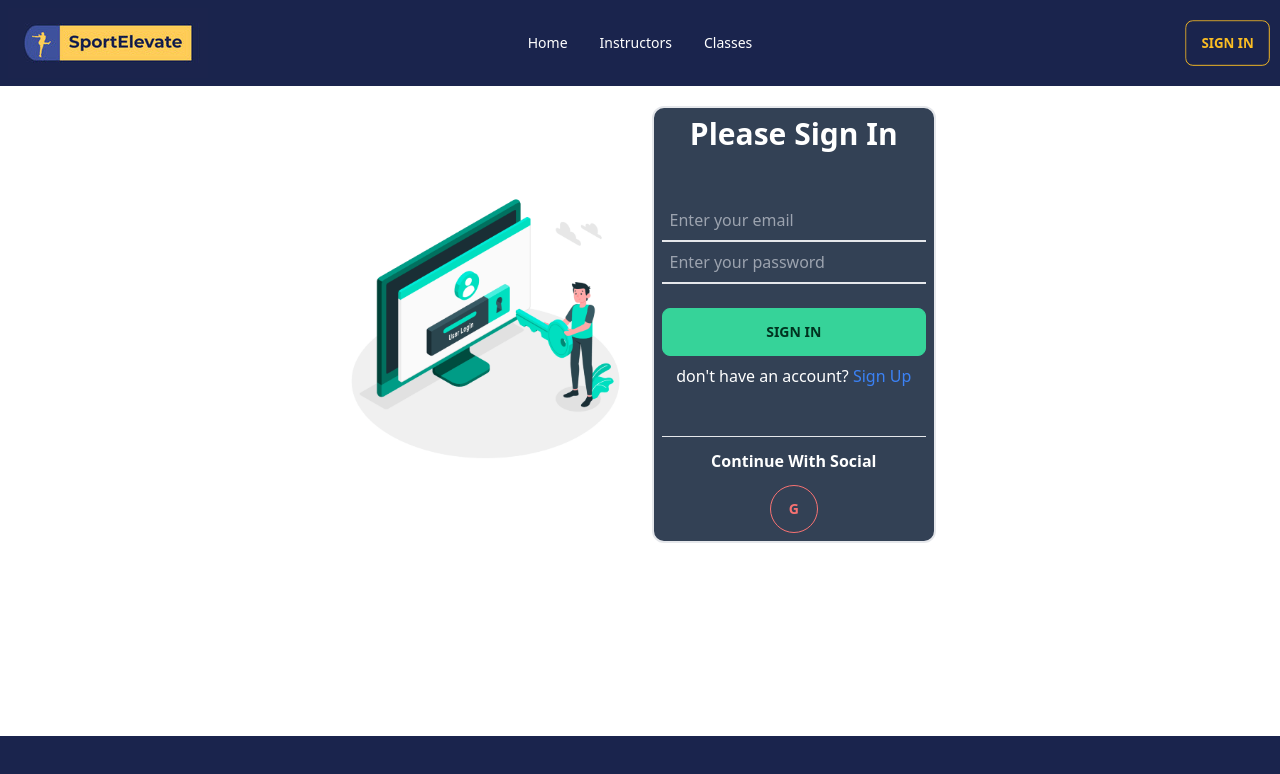
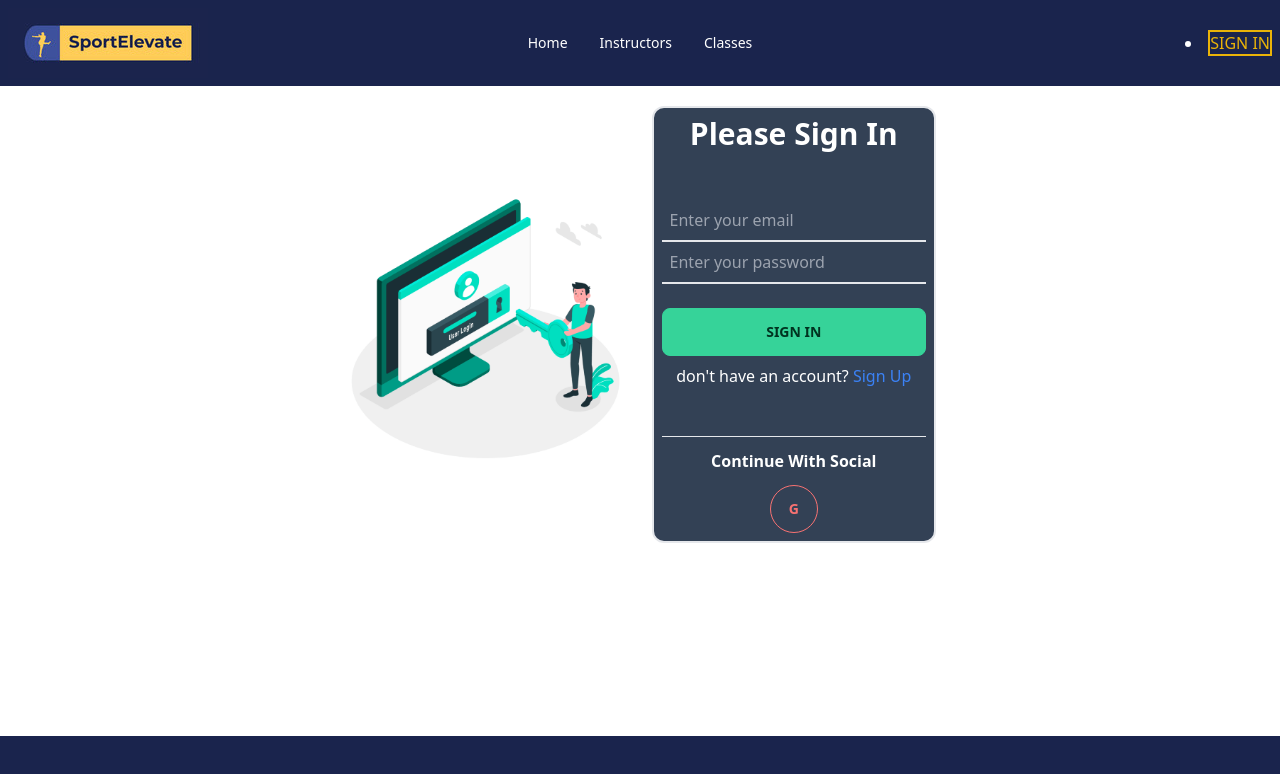
Before and after one commit to Tanvir3232/sports-academy-client, a React (Vite) app: page /login in a window 1280 px wide. Shown: the top 774 px of the page. Built offline with nearby package versions, Linux system fonts and the light colour scheme; no server answers.

Commit message:
implement conditional navbar

```diff
--- a/src/pages/Shared/Header/Header.jsx
+++ b/src/pages/Shared/Header/Header.jsx
@@ -1,12 +1,14 @@
 import logo from '../../../assets/images/logo.png'
 import { Link } from 'react-router-dom';
+import useAuth from '../../../hooks/useAuth';
 
 const Header = () => {
+    const {user} = useAuth();
     const navItems = <>
         <li><Link to="/">Home</Link></li>
         <li><Link>Instructors</Link></li>
         <li><Link>Classes</Link></li>
-
+        {user && <li><Link to='/dashboard'>Dashboard</Link></li>}
 
     </>
     return (
@@ -18,7 +20,9 @@ const Header = () => {
                     </label>
                     <ul tabIndex={0} className="menu menu-sm dropdown-content mt-3 p-2 shadow  bg-[#1A244D] text-white rounded-box w-52">
                          {navItems}
-                         <li><Link to='/login' className='border-2 border-yellow-500 text-yellow-500 w-20 hover:bg-yellow-500 hover:text-gray-950 uppercase'>Sign In</Link></li>
+
+                         {user ? <><span><img className='rounded-full w-10' src={user?.photoURL} alt="" /> <button className='btn btn-error my-2'>Logout</button></span></>:
+                         <li><Link to='/login' className='border-2 border-yellow-500 text-yellow-500 w-20 hover:bg-yellow-500 hover:text-gray-950 uppercase'>Sign In</Link></li>}
                     </ul>
                 </div>
                 <Link to=''><img src={logo} alt="" /></Link>
@@ -29,7 +33,8 @@ const Header = () => {
                 </ul>
             </div>
             <div className="navbar-end hidden lg:flex">
-            <Link to='/login' className='btn btn-outline btn-warning'>Sign In</Link>
+            {user ? <div className='flex items-center gap-6 '> <span><img className='rounded-full w-10' src={user?.photoURL} alt="" /> </span><button className='btn btn-error my-2'>Logout</button></div>:
+                         <li><Link to='/login' className='border-2 border-yellow-500 text-yellow-500 w-20 hover:bg-yellow-500 hover:text-gray-950 uppercase'>Sign In</Link></li>}
             </div>
         </div>
     );
--- a/src/providers/AuthProvider.jsx
+++ b/src/providers/AuthProvider.jsx
@@ -1,32 +1,41 @@
-import { createContext, useState } from "react";
-import { GoogleAuthProvider, createUserWithEmailAndPassword, getAuth,  signInWithEmailAndPassword,  signInWithPopup,  updateProfile } from "firebase/auth";
+import { createContext, useEffect, useState } from "react";
+import { GoogleAuthProvider, createUserWithEmailAndPassword, getAuth, onAuthStateChanged, signInWithEmailAndPassword, signInWithPopup, updateProfile } from "firebase/auth";
 import app from "../firebase/firebase.config";
 export const AuthContext = createContext(null);
 const auth = getAuth(app);
 const googleProvider = new GoogleAuthProvider();
-const AuthProvider = ({children}) => {
-    const [user,setUser] = useState(null);
-    const [loading,setLoading] = useState(true);
-    const signUp = (email,password)=>{
+const AuthProvider = ({ children }) => {
+  const [user, setUser] = useState(null);
+  const [loading, setLoading] = useState(true);
+  const signUp = (email, password) => {
     setLoading(true);
-      return createUserWithEmailAndPassword(auth,email,password);
+    return createUserWithEmailAndPassword(auth, email, password);
   }
-    const signIn = (email,password)=>{
+  const signIn = (email, password) => {
     setLoading(true);
-      return signInWithEmailAndPassword(auth,email,password);
+    return signInWithEmailAndPassword(auth, email, password);
   }
-    const signInWithGoogle = ()=>{
+  const signInWithGoogle = () => {
     setLoading(true);
-      return signInWithPopup(auth,googleProvider);
+    return signInWithPopup(auth, googleProvider);
   }
-    const saveProfile = (name,photo)=>{
+  const saveProfile = (name, photo) => {
     setLoading(true);
     return updateProfile(auth.currentUser, {
       displayName: name, photoURL: photo
     });
   }
-    const authInfo={
-        user,loading,signUp,saveProfile,signIn,signInWithGoogle
+  useEffect(()=>{
+    const unsubscribe = onAuthStateChanged(auth,currentUser=>{
+        setUser(currentUser);
+        setLoading(false);
+    });
+    return ()=>{
+        unsubscribe();
+    }
+},[])
+  const authInfo = {
+    user, loading, signUp, saveProfile, signIn, signInWithGoogle
   }
   return (
     <AuthContext.Provider value={authInfo}>
```
Lines whose indentation alone changed are shown as unchanged.
